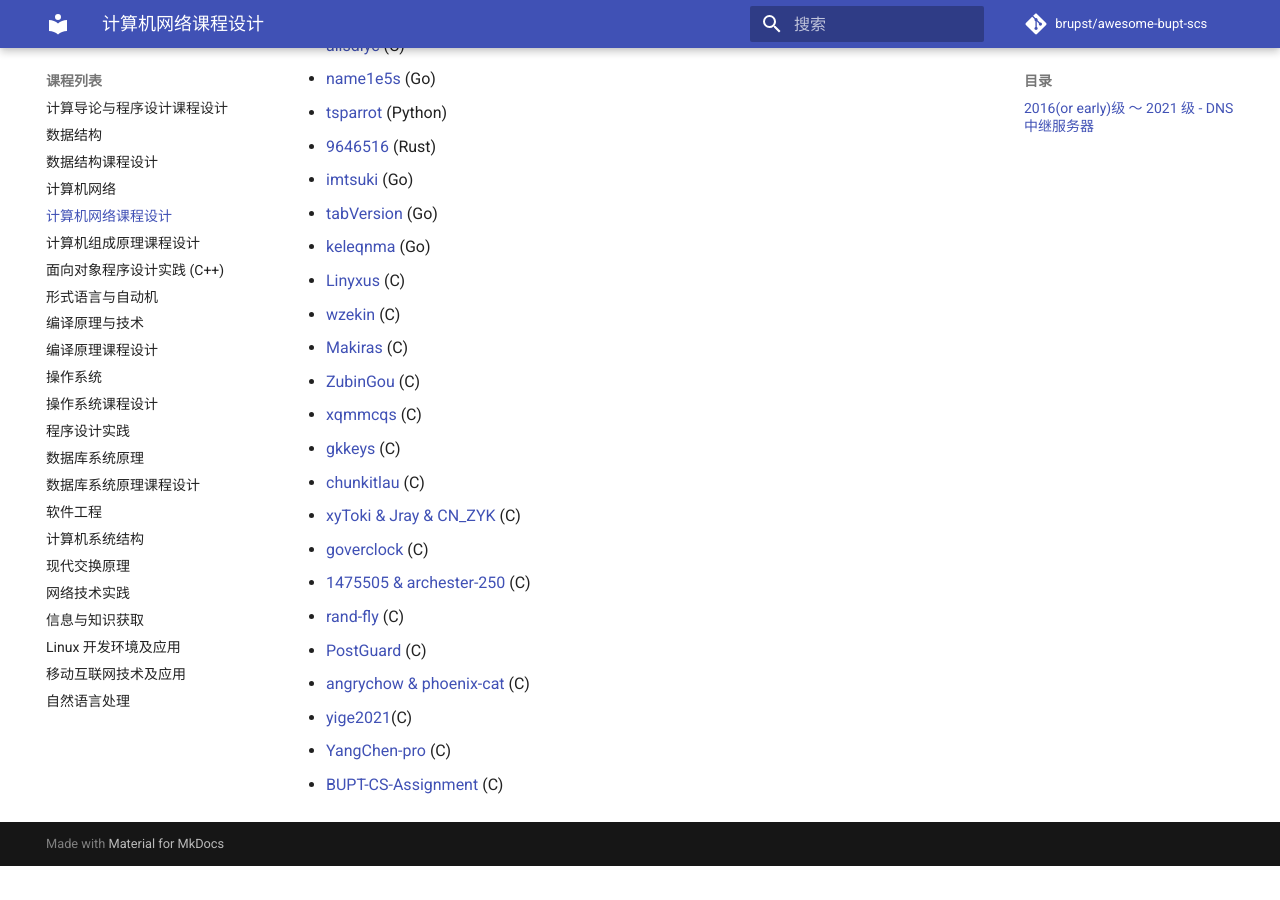
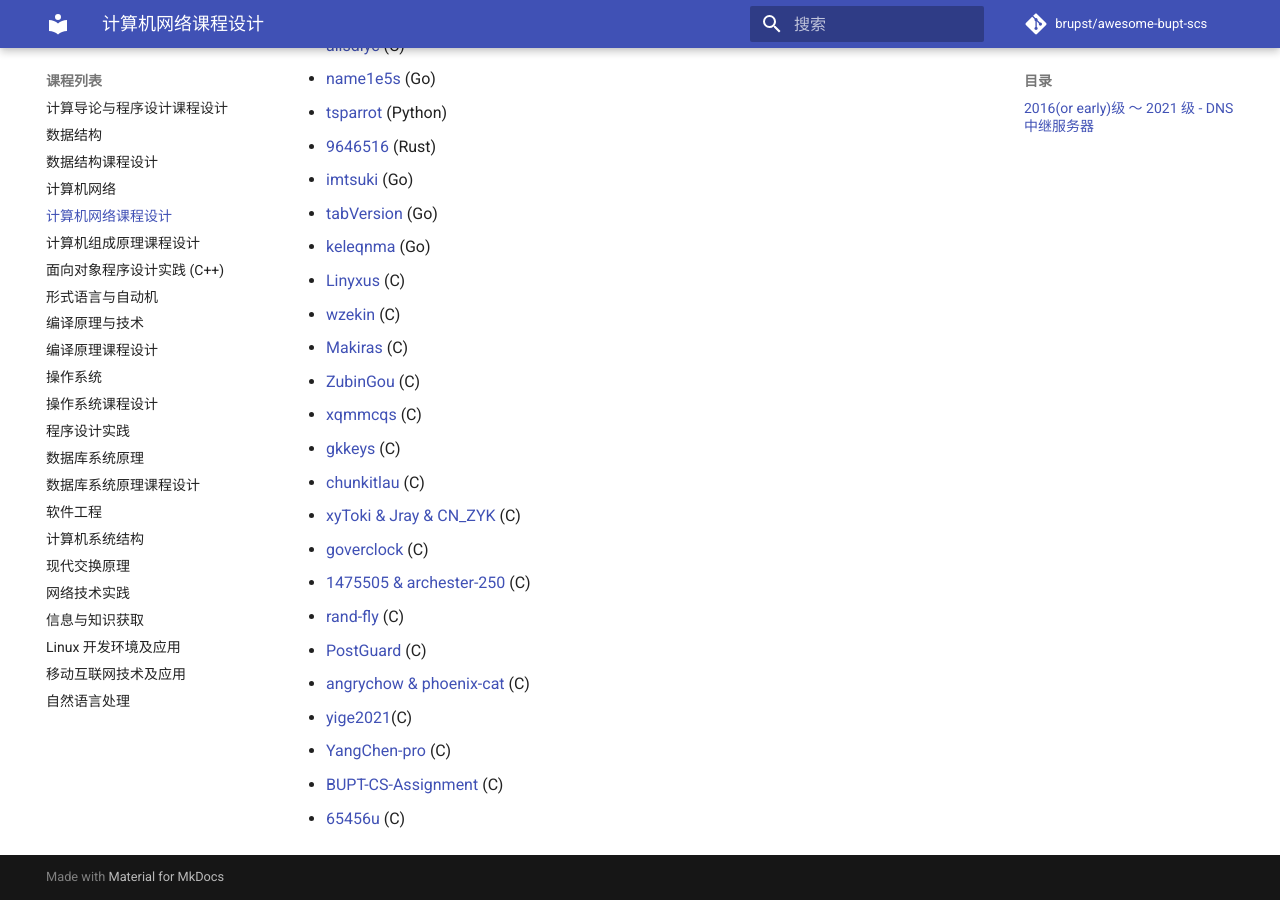
Before and after one commit to brupst/awesome-bupt-scs, an MkDocs documentation site: the page built from projects/Advanced-Labs-in-Computer-Networks.md, in a window 1280 px wide and 900 px high, scrolled down 903 px. Built offline with MkDocs 1.6.1 and Material for MkDocs 9.7.7, drawn with Linux system fonts in a browser that asks for light colours; comment, search, counter and statistics services are not loaded; before the commit the page ends 1769 px from its top, so only the background shows below that.

Commit message:
Update Advanced-Labs-in-Computer-Networks.md

```diff
--- a/projects/Advanced-Labs-in-Computer-Networks.md
+++ b/projects/Advanced-Labs-in-Computer-Networks.md
@@ -45,3 +45,4 @@
 * [yige2021](https://github.com/yige2021/LyDNS_new)(C)
 * [YangChen-pro](https://github.com/YangChen-pro/bupt-assignments/tree/main/2nd%20year%20of%20BUPT/Second%20semester/Computer%20Network/Course%20Design) (C)
 * [BUPT-CS-Assignment](https://github.com/BUPT-CS-Assignment/DNS-Relay) (C)
+* [65456u](https://github.com/65456u/scholar-archive/tree/main/projects/SimpleDNSRelayServer) (C)
```
